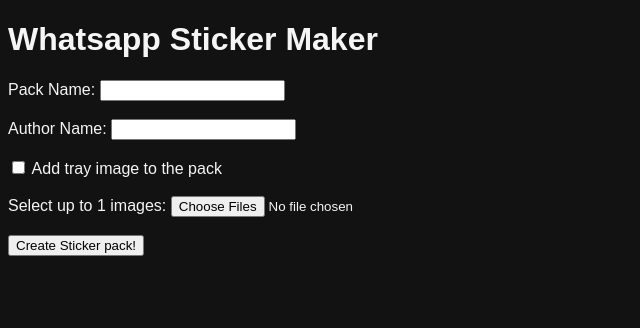
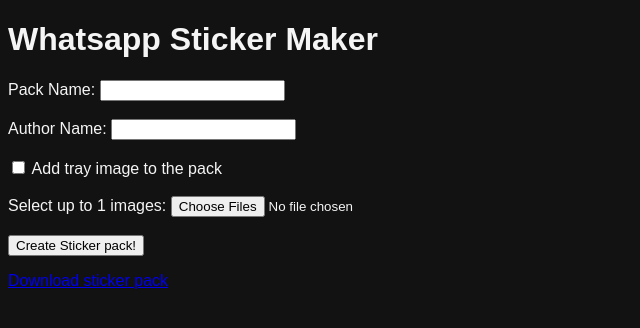
Before and after one commit to Ofek-Livne/Whatsapp-Stickers-Maker, a Flask app: template templates/index.html in a window 1280 px wide. Shown: the top 328 px of the page, without its empty margins (0-640 px from the left). Run offline with Flask 3, Linux system fonts and the light colour scheme; the template is opened without the code that fills it: most values are stand-ins (such as "Sample title", 1, 10 or a date in 2020).

Commit message:
Added download in site for the pack

```diff
--- a/app.py
+++ b/app.py
@@ -26,7 +26,7 @@ def upload_images():
     upload_dir_path = Path(app.config['UPLOAD_FOLDER'])
     if upload_dir_path.exists():
         rmtree(UPLOAD_DIR_NAME)
-    makedirs(UPLOAD_DIR_NAME, exist_ok=True)  # TODO if I dont delete the dir so move it from here
+    makedirs(UPLOAD_DIR_NAME, exist_ok=True)
 
     if request.method == 'POST':
         pack_name = request.form['pack_name']
@@ -56,16 +56,17 @@ def upload_images():
         print(pack_name, author_name, include_tray, uploaded_files)  # TODO delete
         if not message:
             if uploaded_files:
-                make_sticker_pack(pack_name, author_name, include_tray)
-                message = 'Images uploaded successfully!'
+                download_url = make_sticker_pack(pack_name, author_name, include_tray)
+                message = 'Images uploaded successfully! Creating the pack!'
+                return get_return_type(message, uploaded_files, download_url)
             else:
                 message = 'No files were selected.'
     return get_return_type(message, uploaded_files)
 
 
-def get_return_type(message, uploaded_files):
+def get_return_type(message, uploaded_files, download_url=None):
     return render_template('index.html', message=message, uploaded_files=uploaded_files,
-                           max_size=MAX_FILE_COUNT)
+                           max_size=MAX_FILE_COUNT, download_url=download_url)
 
 
 @app.route('/uploads/<filename>')
--- a/sticker_pack_maker.py
+++ b/sticker_pack_maker.py
@@ -87,6 +87,7 @@ def zip_and_format_pack(pack_name: str = None):
     zip_file_path.rename(wastickers_file_type)
     print('Done! your sticker pack is at', zip_file_path)
     rmtree(TEMP_OUTPUT_DIR)
+    return wastickers_file_type
 
 
 def make_sticker_pack(title_name: str, author_name: str, include_tray: bool):
@@ -94,4 +95,4 @@ def make_sticker_pack(title_name: str, author_name: str, include_tray: bool):
     pack_title = verify_title_and_author(title_name, author_name)
     tray_path = check_for_tray_image()
     reformat_stickers(tray_path, include_tray)
-    zip_and_format_pack(pack_title)
+    return zip_and_format_pack(pack_title)
--- a/templates/index.html
+++ b/templates/index.html
@@ -35,6 +35,9 @@
             <input type="submit" value="Create Sticker pack!">
         </div>
         <div id="image-preview" style="margin-top: 1em;"></div>
+        {% if download_url %}
+            <a href="{{ download_url }}" download>Download sticker pack</a>
+        {% endif %}
         <script>
             const originalMaxSize = {{ max_size }};
         </script>
```
